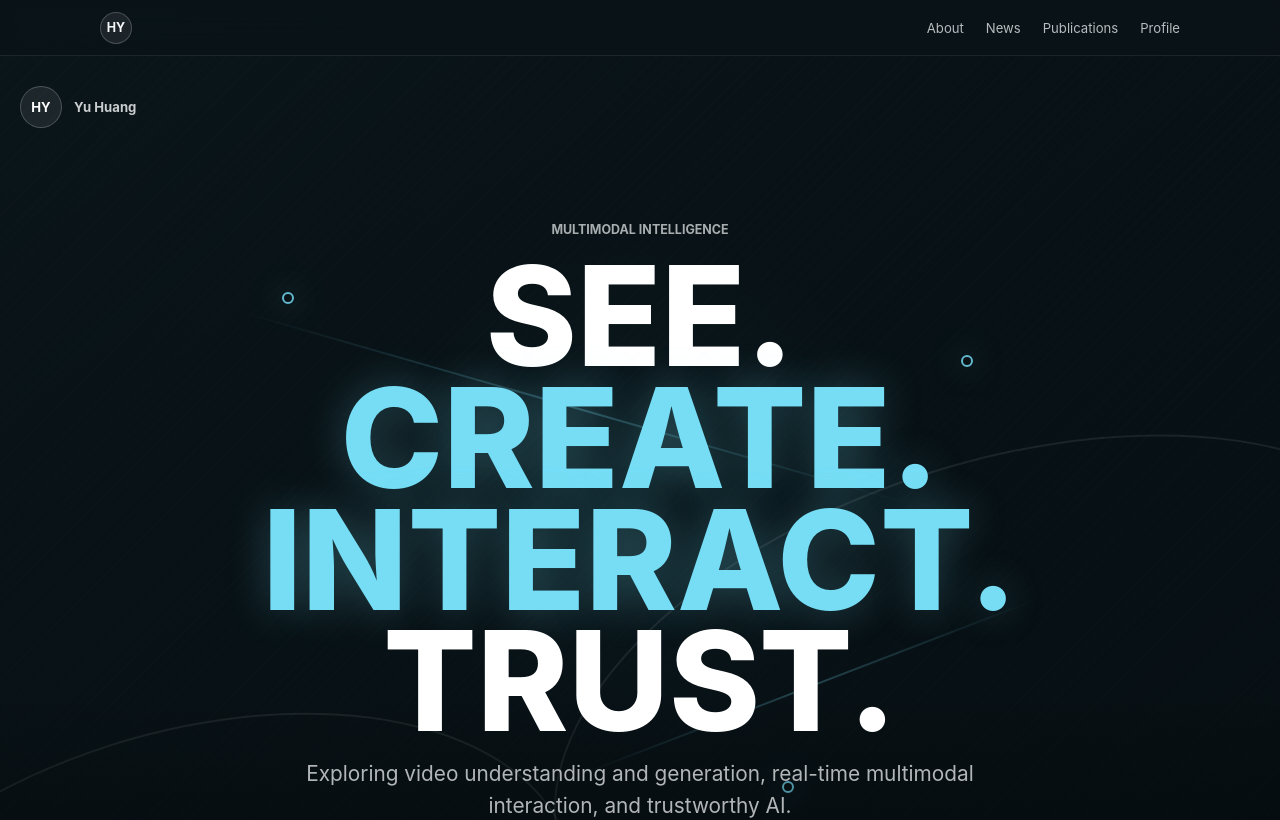
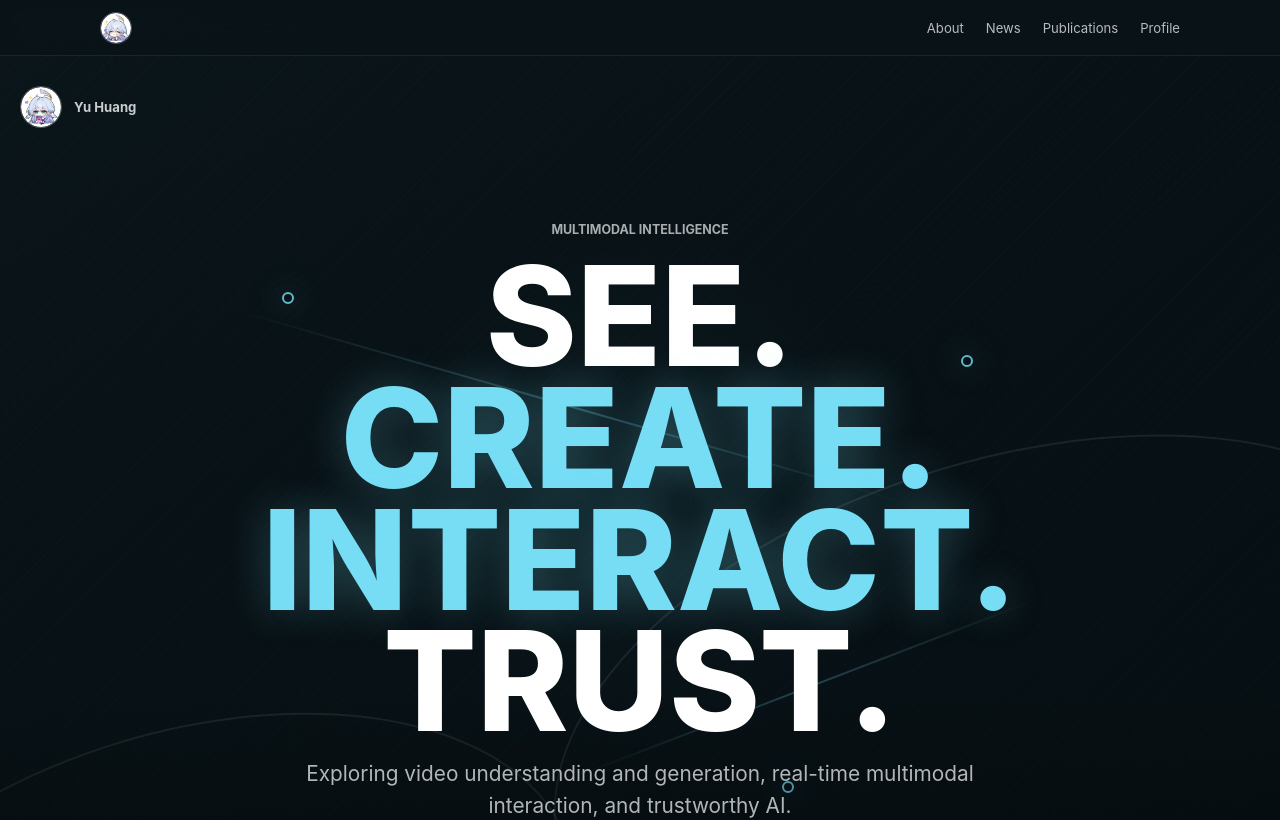
Before and after one commit to hardenyu21/hardenyu21.github.io, a React (Vite) app: page / in a window 1280 px wide. Shown: the top 820 px of the page. Built offline with nearby package versions, Linux system fonts and the light colour scheme.

Commit message:
Replace site marks with character avatars

```diff
--- a/src/components/Header.tsx
+++ b/src/components/Header.tsx
@@ -10,7 +10,7 @@ export function Header() {
   return (
     <header className="site-header">
       <a className="site-mark" href="#top" aria-label="Back to top">
-        HY
+        <img src="/profile/site-mark-nav.png" alt="" aria-hidden="true" />
       </a>
       <nav className="site-nav" aria-label="Primary navigation">
         {navItems.map((item) => (
--- a/src/components/Hero.tsx
+++ b/src/components/Hero.tsx
@@ -19,7 +19,7 @@ export function Hero({ profile }: HeroProps) {
 
       <div className="hero-brand">
         <a className="hero-mark" href="#top" aria-label="Back to top">
-          HY
+          <img src="/profile/site-mark-hero.png" alt="" aria-hidden="true" />
         </a>
         <span>{profile.name}</span>
       </div>
--- a/src/styles/layout.css
+++ b/src/styles/layout.css
@@ -19,6 +19,7 @@
   display: inline-grid;
   width: 32px;
   height: 32px;
+  overflow: hidden;
   place-items: center;
   border: 1px solid rgba(255, 255, 255, 0.2);
   border-radius: 50%;
@@ -27,6 +28,15 @@
   font-size: 0.78rem;
   font-weight: 700;
   text-decoration: none;
+}
+
+.site-mark img,
+.hero-mark img {
+  display: block;
+  width: 100%;
+  height: 100%;
+  border-radius: inherit;
+  object-fit: cover;
 }
 
 .site-nav {
@@ -176,6 +186,7 @@ main {
   display: inline-grid;
   width: 42px;
   height: 42px;
+  overflow: hidden;
   place-items: center;
   border: 1px solid rgba(245, 247, 248, 0.22);
   border-radius: 50%;
```
Also changed, not shown: public/profile/site-mark-hero.png (added), public/profile/site-mark-nav.png (added).
